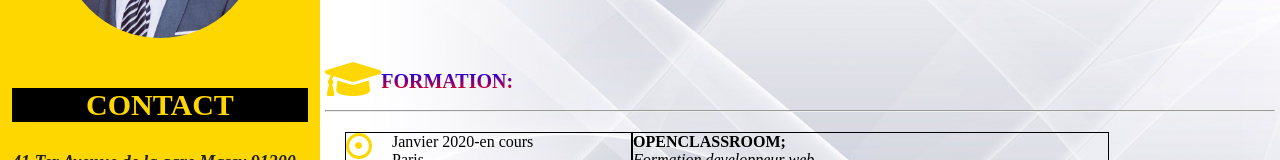
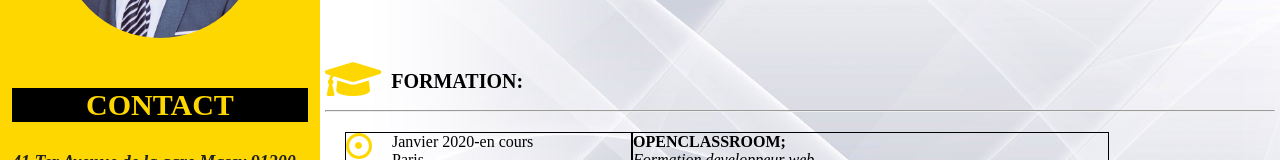
Before and after one commit to Rajerinera/Cv_html_css_RAJERINERA-ADRIEN, a plain HTML site: page index.html in a window 1280 px wide. Shown: the part 204-364 px from the top of the page. Drawn offline with Linux system fonts and the light colour scheme.

Commit message:
Version presque final

```diff
--- a/style.css
+++ b/style.css
@@ -81,11 +81,10 @@ padding: 0%
 
 h4
 {
-    background: -webkit-linear-gradient(blue,red);
-    -webkit-background-clip: text;
-    -webkit-text-fill-color: transparent;
+    color: black;
     text-transform: uppercase;
     font-size: 20px;
+    padding-left: 10px;
 }
 
 hr
```
